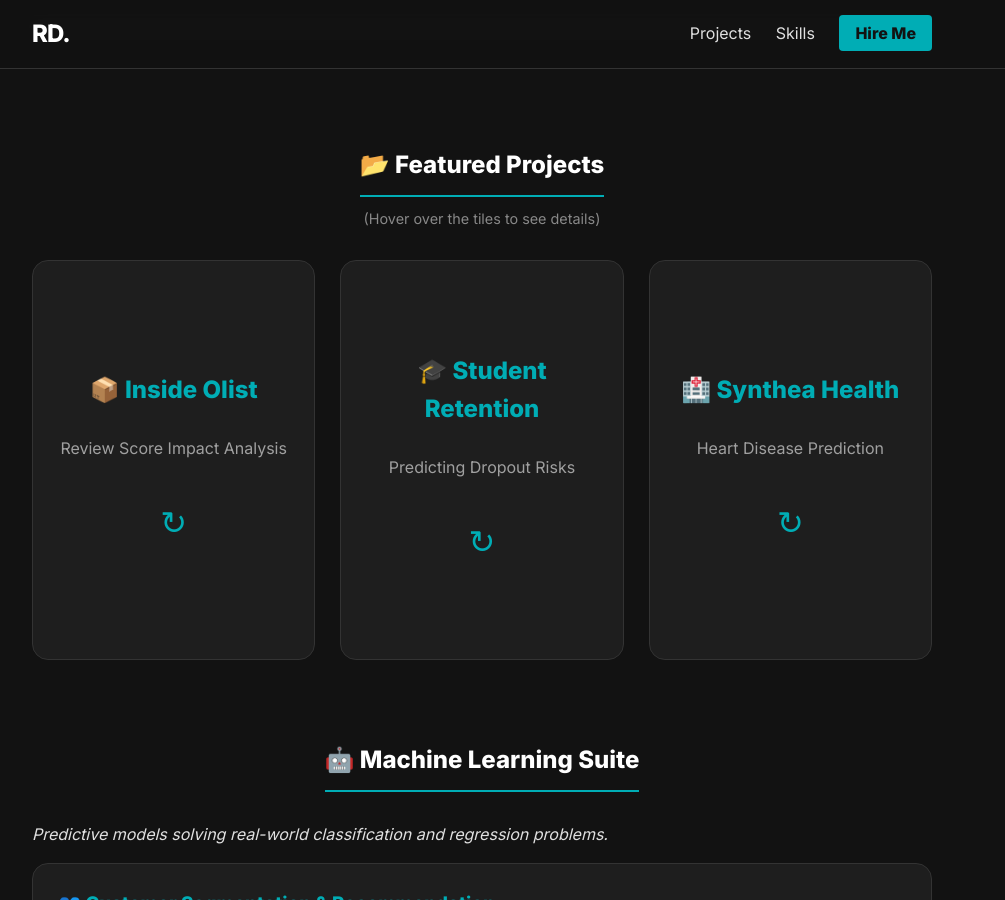
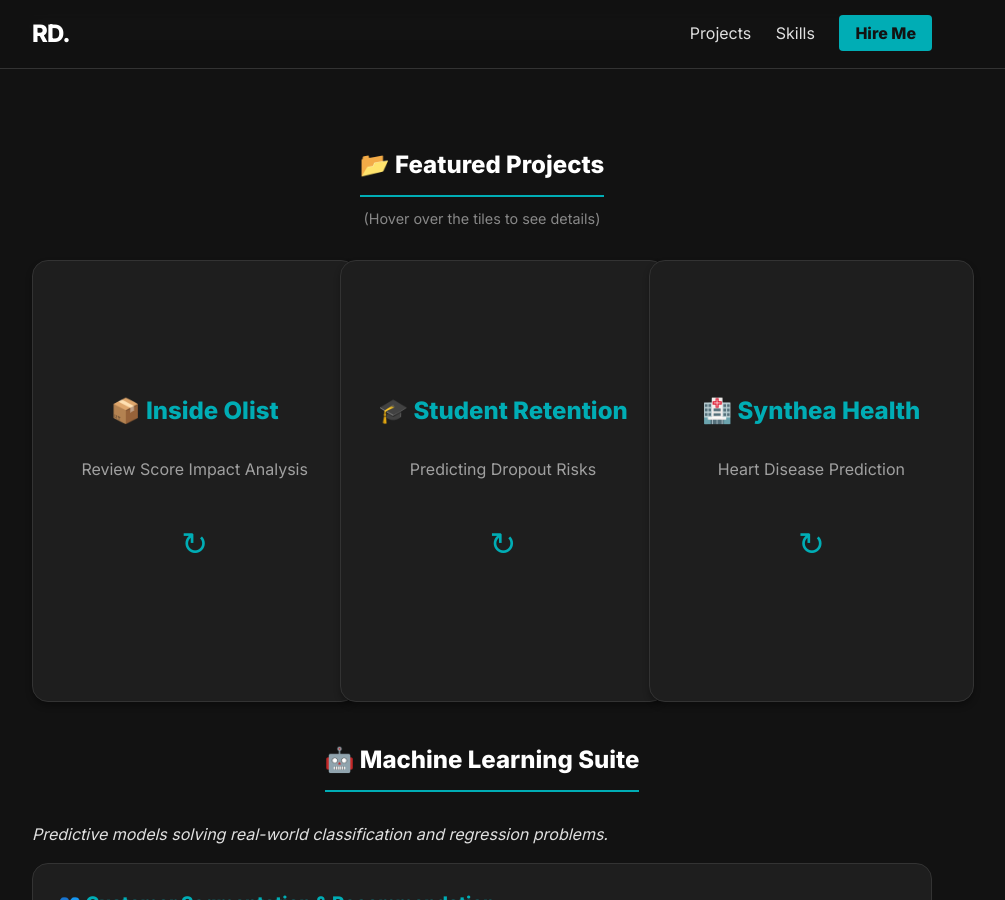
Before and after one commit to IamRaNo/iamrano.github.io, a Jekyll site: the page built from index.md, in a window 1280 px wide and 900 px high, scrolled down 944 px. Shown: the whole window, without its empty margins (158-1163 px from the left). Built offline with Jekyll 4.4.1, drawn with Linux system fonts in a browser that asks for light colours.

Commit message:
Update style.css

```diff
--- a/assets/css/style.css
+++ b/assets/css/style.css
@@ -228,22 +228,24 @@
         height: 250px;
     }
 }
-/* --- FEATURED PROJECTS GRID (3-Column Flip Tiles) --- */
+
+/* --- FEATURED PROJECTS GRID (Repaired) --- */
 .featured-grid {
-    display: grid;
-    grid-template-columns: repeat(auto-fit, minmax(280px, 1fr)); /* 3 Columns that stack on mobile */
+    display: grid !important;
+    grid-template-columns: repeat(auto-fit, minmax(280px, 1fr)) !important;
     gap: 25px;
     margin-top: 30px;
+    width: 100%;
 }
 
 /* The Container for the card */
 .flip-card {
     background-color: transparent;
-    height: 400px; /* Fixed height for tiles */
-    perspective: 1000px; /* Gives the 3D effect */
+    height: 400px; /* Essential for 3D effect */
+    perspective: 1000px;
 }
 
-/* The Inner Container (holds Front and Back) */
+/* The Inner Container */
 .flip-card-inner {
     position: relative;
     width: 100%;
@@ -251,65 +253,47 @@
     text-align: center;
     transition: transform 0.6s;
     transform-style: preserve-3d;
-    cursor: pointer;
 }
 
-/* The Flip Action (Hover to Flip) */
+/* Hover Action */
 .flip-card:hover .flip-card-inner {
     transform: rotateY(180deg);
 }
 
 /* Common Styles for Front and Back */
 .flip-card-front, .flip-card-back {
-    position: absolute;
+    position: absolute; /* This makes them sit on top of each other */
     width: 100%;
     height: 100%;
-    -webkit-backface-visibility: hidden;
+    -webkit-backface-visibility: hidden; /* Hides the back when flipped */
     backface-visibility: hidden;
     border-radius: 16px;
     border: 1px solid #333;
     padding: 20px;
-    box-sizing: border-box;
     display: flex;
     flex-direction: column;
     justify-content: center;
     align-items: center;
+    box-shadow: 0 4px 6px rgba(0,0,0,0.3);
 }
 
-/* FRONT: Dark Grey with Title */
+/* Front Side */
 .flip-card-front {
     background-color: #1E1E1E;
     color: #fff;
+    z-index: 2;
 }
 
-/* BACK: Teal Gradient with Text */
+/* Back Side */
 .flip-card-back {
-    background-color: #151515; /* Darker back for readability */
+    background-color: #151515;
     color: #E0E0E0;
-    transform: rotateY(180deg);
-    overflow-y: auto; /* Adds scrollbar if text is too long */
-    text-align: left;
-    align-items: flex-start; /* Align text to top-left */
-    border: 1px solid var(--accent); /* Teal border on back */
+    transform: rotateY(180deg); /* Starts flipped */
+    z-index: 1;
+    border: 1px solid #00ADB5;
 }
 
-/* Text Tweaks for the Back Card */
-.flip-card-back h3 {
-    margin-top: 0;
-    font-size: 1.1rem;
-    color: var(--accent);
-}
-.flip-card-back p, .flip-card-back ul {
-    font-size: 0.85rem; /* Smaller text to fit */
-    margin-bottom: 10px;
-    line-height: 1.4;
-}
-.flip-card-back ul {
-    padding-left: 15px;
-}
-.flip-card-back a {
-    margin-top: auto; /* Push button to bottom */
-    align-self: center;
-    font-weight: bold;
-    font-size: 0.9rem;
-}
+/* Text Tweaks */
+.flip-card-back h3 { color: #00ADB5; margin-top: 0; font-size: 1.1rem; }
+.flip-card-back p { font-size: 0.9rem; }
+.flip-card-back ul { text-align: left; font-size: 0.85rem; padding-left: 15px; }
```
